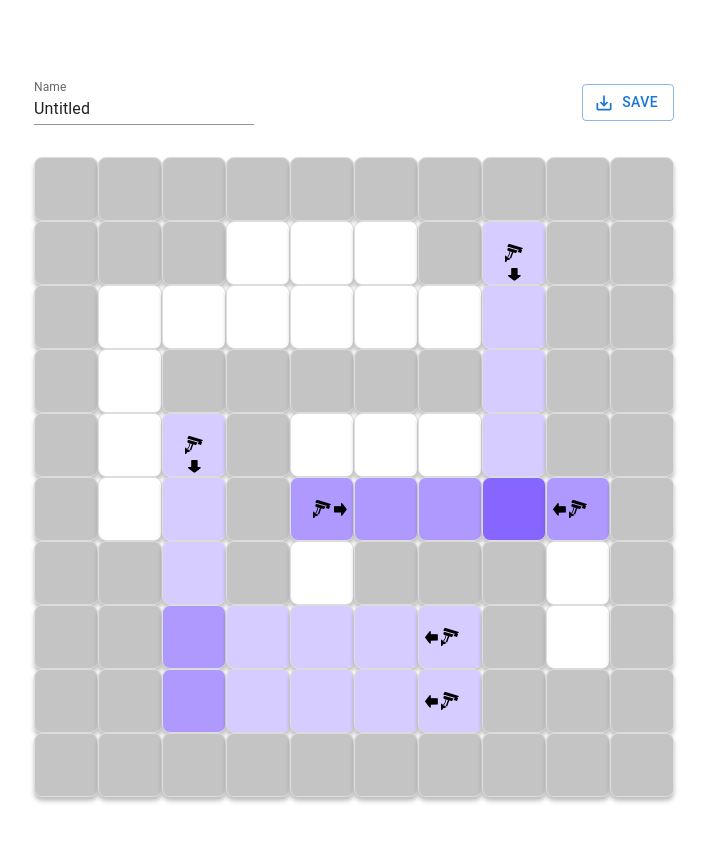
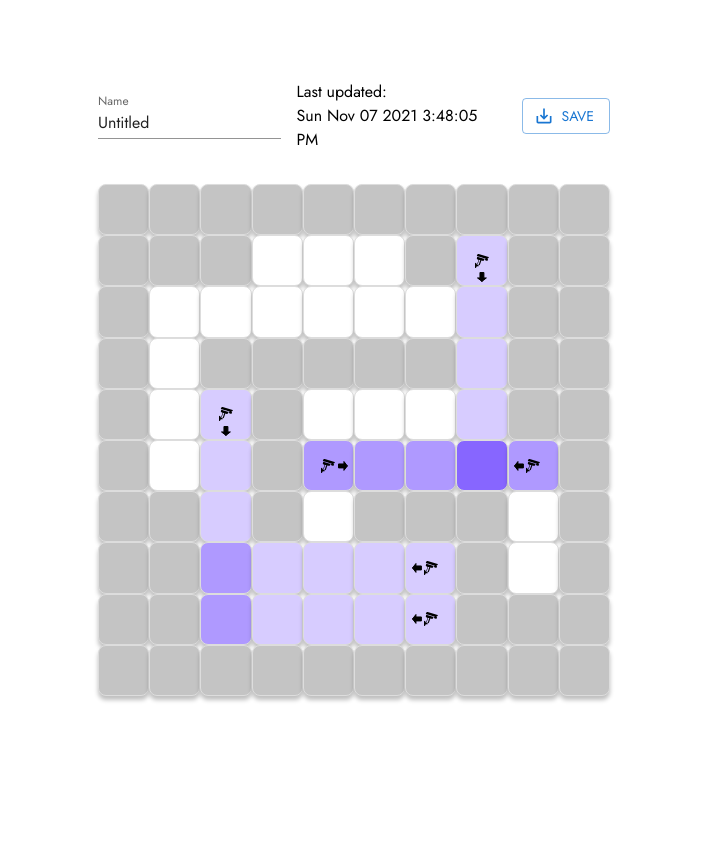
Before and after one commit to adamwth/verkada-frontend-challenge, a React (Create React App) app: page / in a window 1280 px wide. Shown: the top 842 px of the page, without its empty margins (286-993 px from the left). After the commit the page ends 800 px from the top, so only its background shows below. Built offline with nearby package versions, Linux system fonts and the light colour scheme.

Commit message:
feat: show last updated

```diff
--- a/package.json
+++ b/package.json
@@ -5,6 +5,7 @@
   "dependencies": {
     "@emotion/react": "^11.5.0",
     "@emotion/styled": "^11.3.0",
+    "@fontsource/jost": "^4.5.1",
     "@mui/icons-material": "^5.0.5",
     "@mui/material": "^5.0.6",
     "@testing-library/jest-dom": "^5.11.4",
--- a/src/app/App.styles.ts
+++ b/src/app/App.styles.ts
@@ -1,7 +1,8 @@
+import { createTheme } from "@mui/material/styles";
 import styled from "styled-components";
 
 export const Dashboard = styled.div`
-    padding: 0 25vw;
+    padding: 0 30vw;
     display: flex;
     gap: 2rem;
 `;
@@ -13,3 +14,9 @@ export const Container = styled.div`
     padding: 5rem 0;
     box-sizing: border-box;
 `;
+
+export const theme = createTheme({
+    typography: {
+        fontFamily: "Jost",
+    },
+});
--- a/src/app/App.tsx
+++ b/src/app/App.tsx
@@ -1,3 +1,4 @@
+import { ThemeProvider } from "@mui/material/styles";
 import React, { useEffect, useState } from "react";
 import { Editor } from "../components/Editor/Editor";
 import { getSavedGrids } from "../models/Storage";
@@ -17,11 +18,13 @@ function App() {
         };
     }, []);
     return (
-        <S.Dashboard>
-            <S.Container>
-                <Editor gridData={gridsList[selectedGrid][1]} />
-            </S.Container>
-        </S.Dashboard>
+        <ThemeProvider theme={S.theme}>
+            <S.Dashboard>
+                <S.Container>
+                    <Editor gridStorage={gridsList[selectedGrid][1]} />
+                </S.Container>
+            </S.Dashboard>
+        </ThemeProvider>
     );
 }
 
--- a/src/components/Editor/Editor.styles.ts
+++ b/src/components/Editor/Editor.styles.ts
@@ -1,5 +1,5 @@
 import styled from "styled-components";
-import { HRow } from "../common/styles";
+import { HRow, VCol } from "../common/styles";
 
 export const Container = styled.div`
     display: flex;
@@ -12,6 +12,10 @@ export const Toolbar = styled(HRow)`
     justify-content: space-between;
 `;
 
-export const ButtonsContainer = styled(HRow)`
+export const GroupContainer = styled(HRow)`
     gap: 1rem;
 `;
+
+export const Label = styled(VCol)`
+    align-items: flex-start;
+`;
--- a/src/components/Editor/Editor.tsx
+++ b/src/components/Editor/Editor.tsx
@@ -2,28 +2,41 @@ import React, { useState } from "react";
 import { Button, TextField } from "@mui/material";
 import { Delete, SaveAlt } from "@mui/icons-material";
 import { GridLayout } from "../GridLayout/GridLayout";
+import { GridStorage, saveGrid } from "../../models/Storage";
+import * as S from "./Editor.styles";
 import { Data } from "../../models/Grid";
-import { saveGrid } from "../../models/Storage";
-import * as S from "./Editor.styles";
 
 interface Props {
-    gridData: Data;
+    gridStorage: GridStorage;
 }
 
-export const Editor = ({ gridData }: Props) => {
-    const [grid, setGrid] = useState(gridData);
+export const Editor = ({ gridStorage }: Props) => {
+    const [grid, setGrid] = useState<Data>(gridStorage);
+    const date = new Date(gridStorage.ts);
     return (
         <S.Container>
             <S.Toolbar>
+                <S.GroupContainer>
                     <TextField
                         label="Name"
                         size="small"
                         variant="standard"
                         defaultValue="Untitled"
                         value={grid.name}
-                    onChange={(e) => setGrid({ ...grid, name: e.target.value })}
+                        onChange={(e) =>
+                            setGrid({ ...grid, name: e.target.value })
+                        }
                     />
-                <S.ButtonsContainer>
+                    <S.Label>
+                        Last updated:
+                        <span>
+                            {date.toDateString() +
+                                " " +
+                                date.toLocaleTimeString()}
+                        </span>
+                    </S.Label>
+                </S.GroupContainer>
+                <S.GroupContainer>
                     <Button
                         variant="outlined"
                         startIcon={<SaveAlt />}
@@ -31,7 +44,7 @@ export const Editor = ({ gridData }: Props) => {
                     >
                         Save
                     </Button>
-                </S.ButtonsContainer>
+                </S.GroupContainer>
             </S.Toolbar>
             <GridLayout gridData={grid} setGridData={setGrid} />
         </S.Container>
--- a/src/index.tsx
+++ b/src/index.tsx
@@ -3,6 +3,7 @@ import ReactDOM from "react-dom";
 import "./index.css";
 import App from "./app/App";
 import reportWebVitals from "./reportWebVitals";
+import "@fontsource/jost";
 
 ReactDOM.render(
     <React.StrictMode>
--- a/src/models/Grid.ts
+++ b/src/models/Grid.ts
@@ -6,12 +6,8 @@ export interface Data {
     name: string;
 }
 
-export interface Grid {
-    width: number;
-    height: number;
+export interface Grid extends Omit<Data, "floorplan"> {
     floorplan: Square[][];
-    id: string;
-    name: string;
 }
 
 export interface Square {
--- a/src/models/Storage.ts
+++ b/src/models/Storage.ts
@@ -22,7 +22,7 @@ export const data = {
     floorplan: floorplan.map((row) => row.map((val) => val.toString())),
 };
 
-interface GridStorage extends Data {
+export interface GridStorage extends Data {
     ts: number;
 }
 
```
Also changed, not shown: 1 other file (tests, documents, lock files or other folders). Lines whose indentation alone changed are shown as unchanged.
